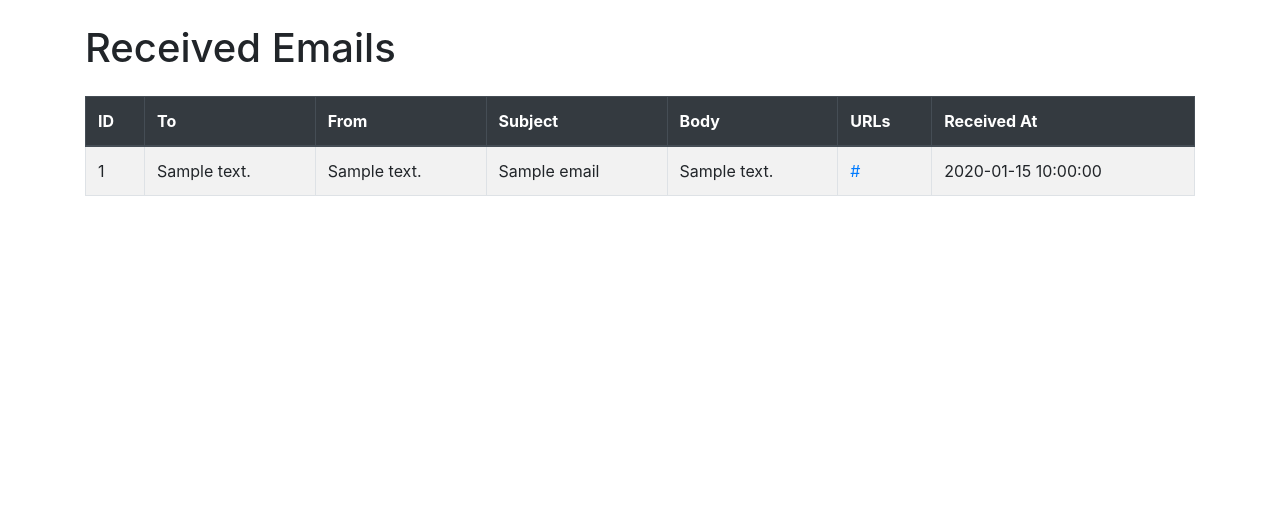
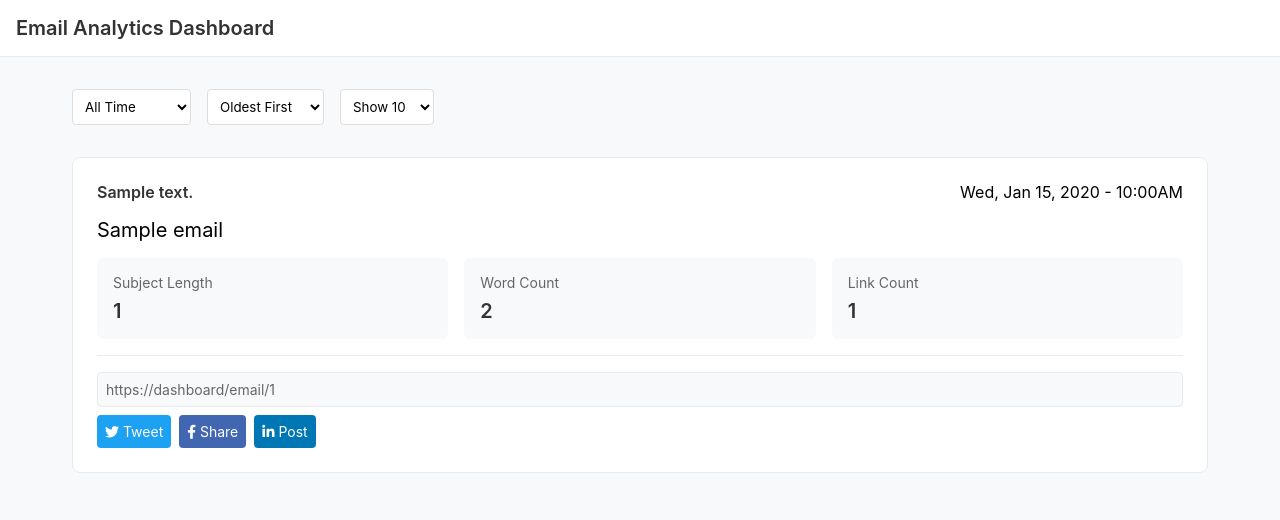
Before and after one commit to kmelo001/mailfoxes-server, a Flask app: template templates/emails.html in a window 1280 px wide. Shown: the top 520 px of the page. Run offline with Flask 2, Linux system fonts and the light colour scheme; the template is opened without the code that fills it: most values are stand-ins (such as "Sample title", 1, 10 or a date in 2020); some libraries are stand-ins or nearby versions.

Commit message:
Update emails.html

```diff
--- a/templates/emails.html
+++ b/templates/emails.html
@@ -1,53 +1,194 @@
 <!DOCTYPE html>
 <html lang="en">
 <head>
-  <meta charset="UTF-8">
-  <title>Received Emails</title>
-  <!-- Bootstrap CSS for styling -->
-  <link href="https://cdn.jsdelivr.net/npm/bootstrap@4.5.2/dist/css/bootstrap.min.css" rel="stylesheet">
+    <meta charset="UTF-8">
+    <title>Email Analytics Dashboard</title>
+    <link href="https://cdnjs.cloudflare.com/ajax/libs/font-awesome/6.0.0/css/all.min.css" rel="stylesheet">
+    <style>
+        * {
+            margin: 0;
+            padding: 0;
+            box-sizing: border-box;
+            font-family: -apple-system, BlinkMacSystemFont, "Segoe UI", Roboto, Helvetica, Arial, sans-serif;
+        }
+
+        body {
+            background-color: #f8f9fa;
+        }
+
+        .navbar {
+            background-color: white;
+            padding: 1rem;
+            border-bottom: 1px solid #e9ecef;
+        }
+
+        .nav-brand {
+            font-size: 1.25rem;
+            font-weight: 600;
+            color: #333;
+        }
+
+        .container {
+            max-width: 1200px;
+            margin: 0 auto;
+            padding: 2rem;
+        }
+
+        .filters {
+            display: flex;
+            gap: 1rem;
+            margin-bottom: 2rem;
+        }
+
+        .select {
+            padding: 0.5rem;
+            border: 1px solid #ddd;
+            border-radius: 4px;
+            background: white;
+        }
+
+        .email-card {
+            background: white;
+            border: 1px solid #e9ecef;
+            border-radius: 8px;
+            margin-bottom: 1rem;
+            padding: 1.5rem;
+        }
+
+        .email-header {
+            display: flex;
+            justify-content: space-between;
+            align-items: center;
+            margin-bottom: 1rem;
+        }
+
+        .email-sender {
+            font-weight: 600;
+            color: #333;
+        }
+
+        .email-title {
+            font-size: 1.25rem;
+            margin-bottom: 1rem;
+        }
+
+        .email-metrics {
+            display: grid;
+            grid-template-columns: repeat(auto-fit, minmax(150px, 1fr));
+            gap: 1rem;
+            margin-bottom: 1rem;
+        }
+
+        .metric {
+            background: #f8f9fa;
+            padding: 1rem;
+            border-radius: 6px;
+        }
+
+        .metric-label {
+            font-size: 0.875rem;
+            color: #666;
+            margin-bottom: 0.5rem;
+        }
+
+        .metric-value {
+            font-size: 1.25rem;
+            font-weight: 600;
+            color: #333;
+        }
+
+        .share-section {
+            border-top: 1px solid #e9ecef;
+            padding-top: 1rem;
+            margin-top: 1rem;
+        }
+
+        .share-link {
+            padding: 0.5rem;
+            background: #f8f9fa;
+            border: 1px solid #e9ecef;
+            border-radius: 4px;
+            font-size: 0.875rem;
+            color: #666;
+            width: 100%;
+            margin-bottom: 0.5rem;
+        }
+
+        .social-buttons {
+            display: flex;
+            gap: 0.5rem;
+        }
+
+        .social-button {
+            padding: 0.5rem;
+            border-radius: 4px;
+            color: white;
+            text-decoration: none;
+            font-size: 0.875rem;
+        }
+
+        .twitter { background: #1da1f2; }
+        .facebook { background: #4267B2; }
+        .linkedin { background: #0077b5; }
+    </style>
 </head>
 <body>
-  <div class="container mt-4">
-    <h1 class="mb-4">Received Emails</h1>
-    <table class="table table-bordered table-striped">
-      <thead class="thead-dark">
-        <tr>
-          <th>ID</th>
-          <th>To</th>
-          <th>From</th>
-          <th>Subject</th>
-          <th>Body</th>
-          <th>URLs</th>
-          <th>Received At</th>
-        </tr>
-      </thead>
-      <tbody>
+    <nav class="navbar">
+        <div class="nav-brand">Email Analytics Dashboard</div>
+    </nav>
+
+    <div class="container">
+        <div class="filters">
+            <select class="select">
+                <option>All Time</option>
+                <option>Last 7 days</option>
+                <option>Last 30 days</option>
+            </select>
+            <select class="select">
+                <option>Oldest First</option>
+                <option>Newest First</option>
+            </select>
+            <select class="select">
+                <option>Show 10</option>
+                <option>Show 25</option>
+                <option>Show 50</option>
+            </select>
+        </div>
+
         {% for email in emails %}
-        <tr>
-          <td>{{ email.id }}</td>
-          <td>{{ email.to_address }}</td>
-          <td>{{ email.from_address }}</td>
-          <td>{{ email.subject }}</td>
-          <td>
-            {{ email.body_text[:100] }}{% if email.body_text|length > 100 %}...{% endif %}
-          </td>
-          <td>
-            {% if email.urls %}
-              {% for url in email.urls %}
-                <a href="{{ url }}" target="_blank">{{ url }}</a><br>
-              {% endfor %}
-            {% else %}
-              No URLs
-            {% endif %}
-          </td>
-          <td>{{ email.received_at }}</td>
-        </tr>
+        <div class="email-card">
+            <div class="email-header">
+                <div class="email-sender">{{ email.from_address }}</div>
+                <div class="timestamp">{{ email.received_at.strftime('%a, %b %d, %Y - %I:%M%p') }}</div>
+            </div>
+
+            <div class="email-title">{{ email.subject }}</div>
+
+            <div class="email-metrics">
+                <div class="metric">
+                    <div class="metric-label">Subject Length</div>
+                    <div class="metric-value">{{ email.subject|length }}</div>
+                </div>
+                <div class="metric">
+                    <div class="metric-label">Word Count</div>
+                    <div class="metric-value">{{ email.body_text.split()|length }}</div>
+                </div>
+                <div class="metric">
+                    <div class="metric-label">Link Count</div>
+                    <div class="metric-value">{{ email.urls|length }}</div>
+                </div>
+            </div>
+
+            <div class="share-section">
+                <input type="text" class="share-link" value="https://dashboard/email/{{ email.id }}" readonly>
+                <div class="social-buttons">
+                    <a href="#" class="social-button twitter"><i class="fab fa-twitter"></i> Tweet</a>
+                    <a href="#" class="social-button facebook"><i class="fab fa-facebook-f"></i> Share</a>
+                    <a href="#" class="social-button linkedin"><i class="fab fa-linkedin-in"></i> Post</a>
+                </div>
+            </div>
+        </div>
         {% endfor %}
-      </tbody>
-    </table>
-  </div>
-  <!-- Optional JavaScript for Bootstrap (jQuery and Bootstrap Bundle) -->
-  <script src="https://code.jquery.com/jquery-3.5.1.slim.min.js"></script>
-  <script src="https://cdn.jsdelivr.net/npm/bootstrap@4.5.2/dist/js/bootstrap.bundle.min.js"></script>
+    </div>
 </body>
 </html>
```
